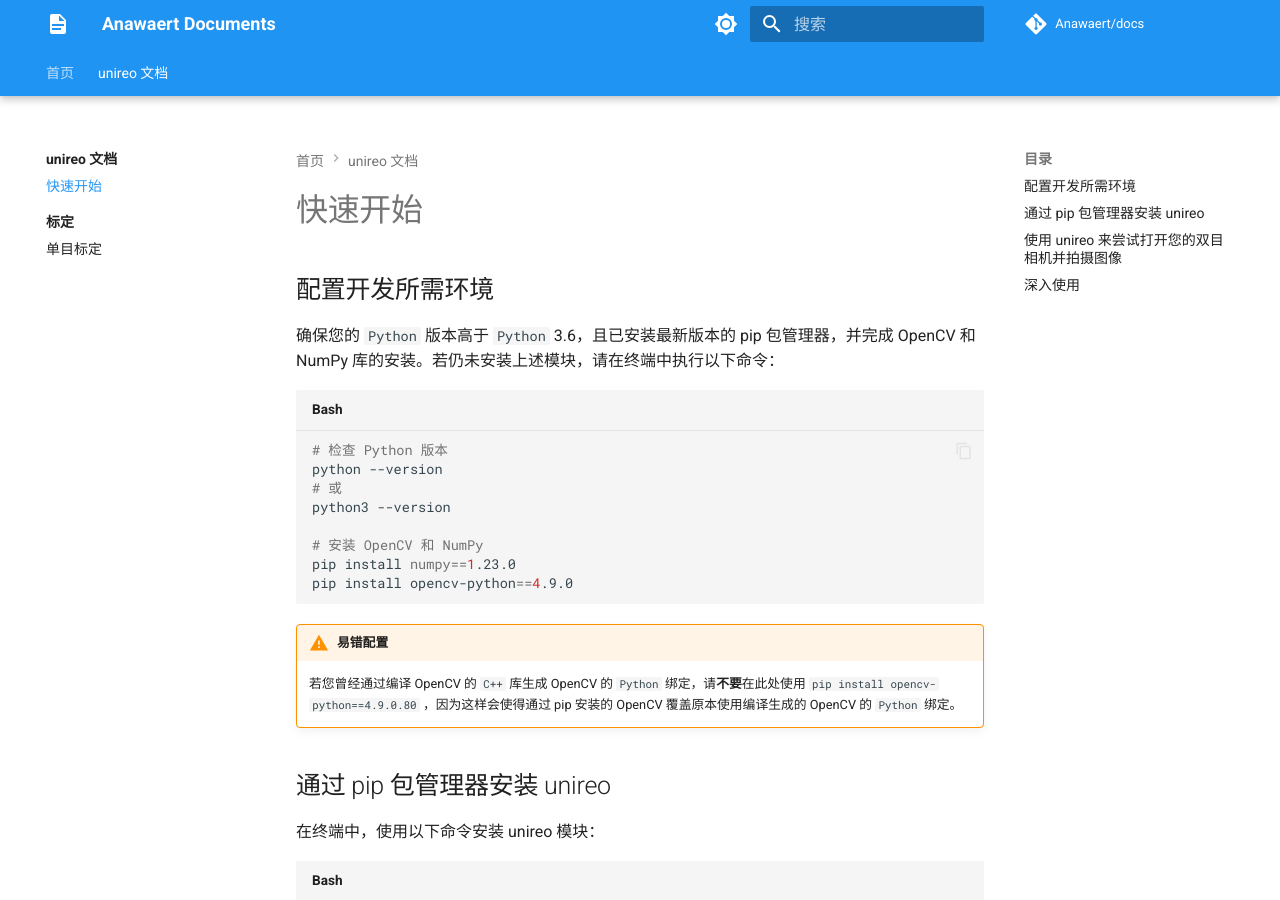
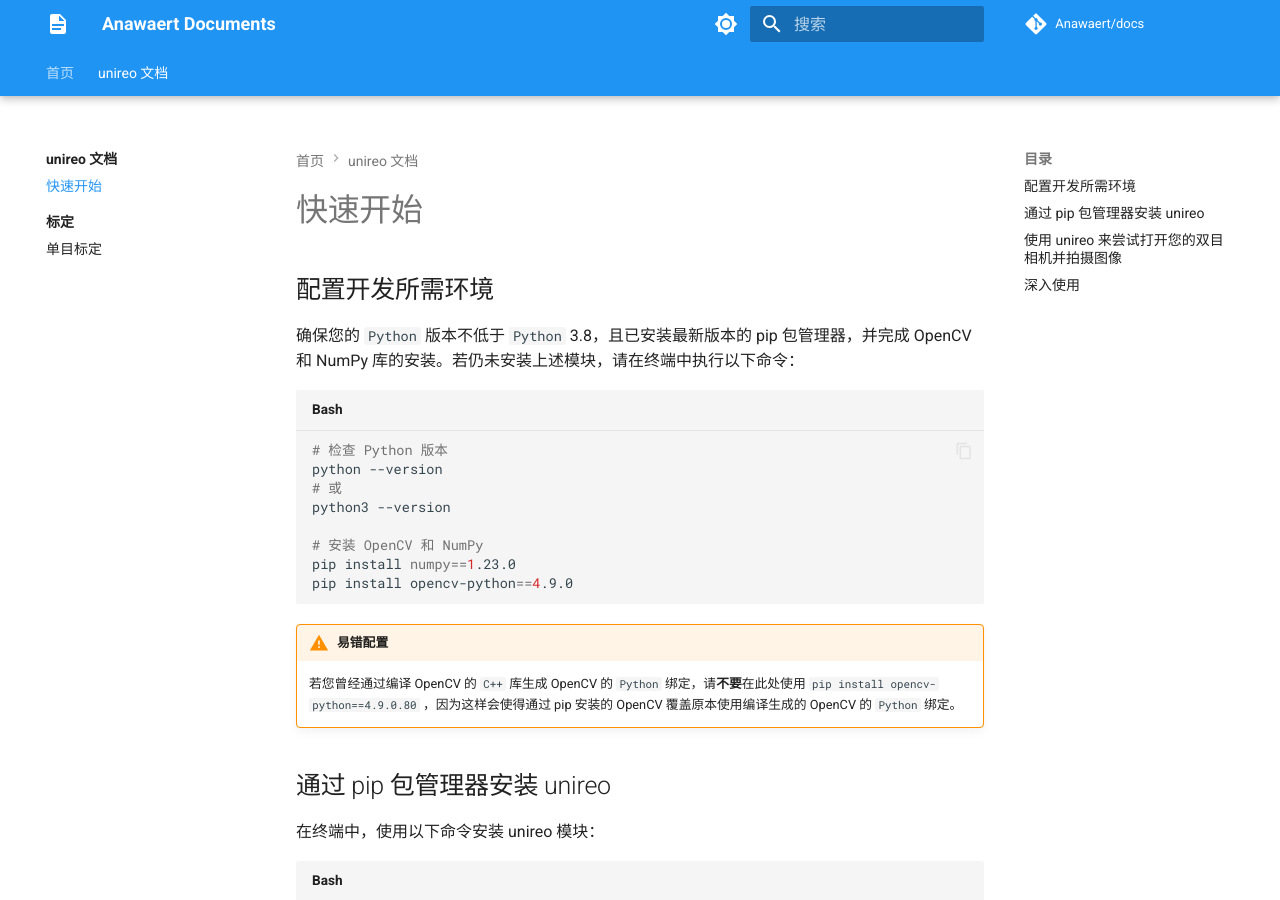
Before and after one commit to Anawaert/docs, an MkDocs documentation site: the page built from docs/unireo-docs/quick-start.md, in a window 1280 px wide and 900 px high. Built offline with MkDocs 1.6.1 and Material for MkDocs 9.7.7, drawn with Linux system fonts in a browser that asks for light colours; comment, search, counter and statistics services are not loaded.

Commit message:
Amended the Python version from 3.6 to 3.8 in unireo docs.

````diff
--- a/docs/unireo-docs/quick-start.md
+++ b/docs/unireo-docs/quick-start.md
@@ -8,7 +8,7 @@ draft: false
 # 快速开始
 
 ## 配置开发所需环境
-确保您的 `Python` 版本高于 `Python` 3.6，且已安装最新版本的 pip 包管理器，并完成 OpenCV 和 NumPy 库的安装。若仍未安装上述模块，请在终端中执行以下命令：
+确保您的 `Python` 版本不低于 `Python` 3.8，且已安装最新版本的 pip 包管理器，并完成 OpenCV 和 NumPy 库的安装。若仍未安装上述模块，请在终端中执行以下命令：
 
 ``` bash
 # 检查 Python 版本
````
Also changed, not shown: docs/unireo-docs/index.md (+1 -1 lines).
